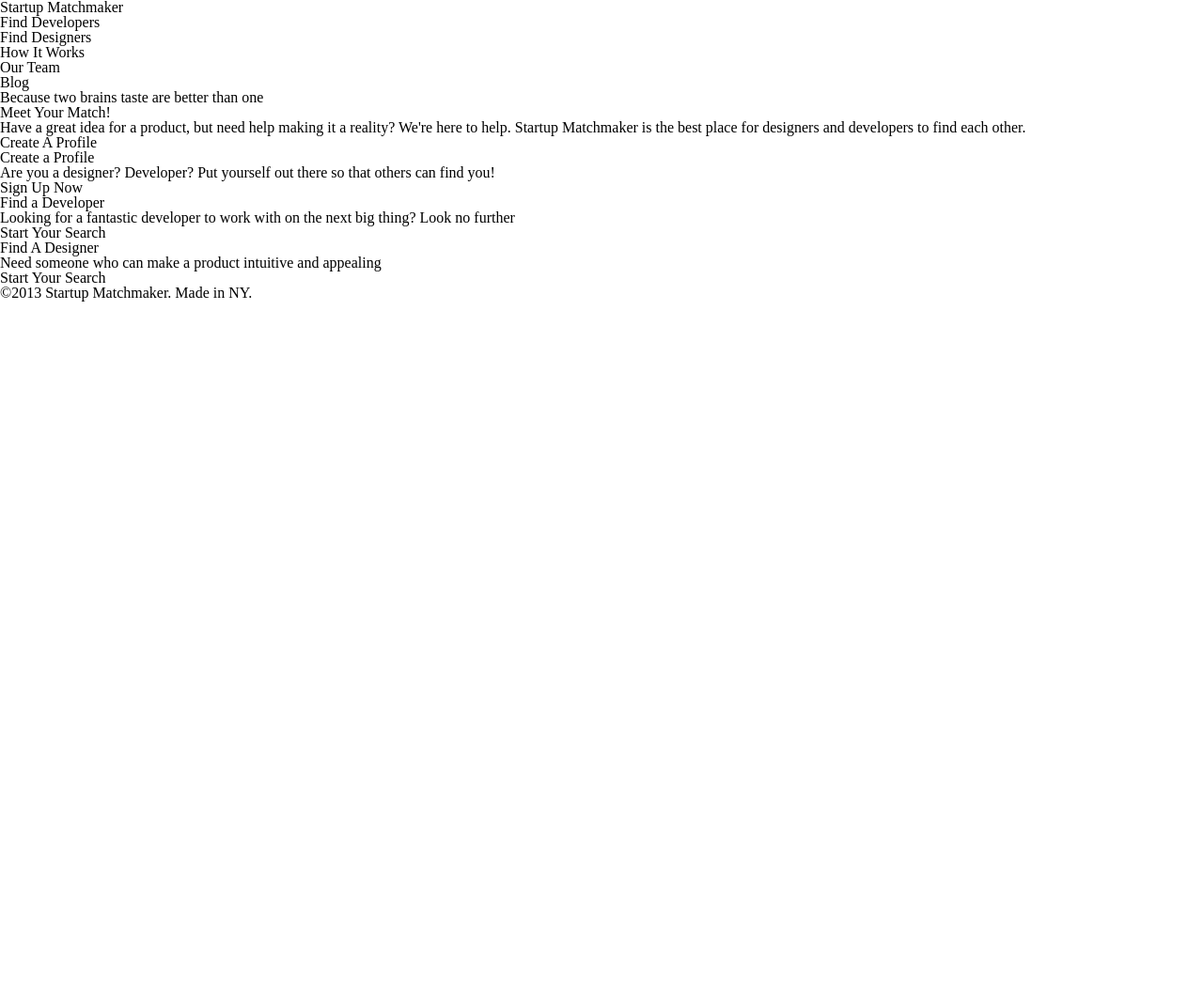
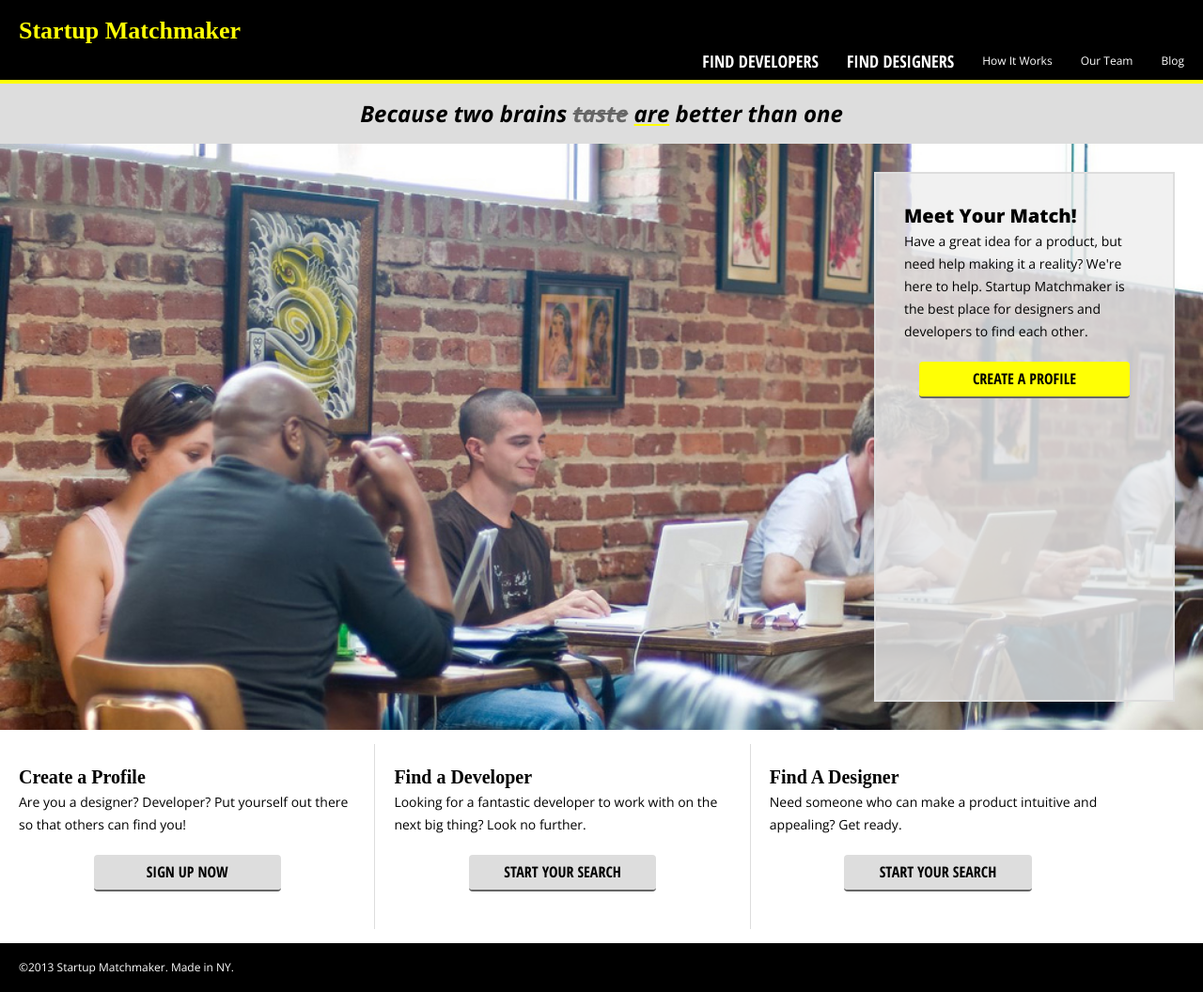
Before and after one commit to pachinkoqueen/fewd-homework-startup-matchmaker, a plain HTML site: page index.html in a window 1280 px wide. Shown: the whole page at 94% size. Before the commit the page ends 800 px from the top, so only its background shows below. Drawn offline with nearby package versions, Linux system fonts and the light colour scheme.

Commit message:
finished enough

```diff
--- a/index.html
+++ b/index.html
@@ -5,43 +5,57 @@
 	<title>Startup Matchmaker</title>
 	<link rel="stylesheet" type="text/css" href="styles/reset.css">
 	<link rel="stylesheet" type="text/css" href="styles/style.css">
+	<link href="https://fonts.googleapis.com/css?family=Open+Sans+Condensed:700|Open+Sans:400,700i,800" rel="stylesheet">
 </head>
+
 <body>
+
 	<header>
-		<h1>Startup Matchmaker</h1>
+		<div class="container clearfix">
+			<h1 class="logo">Startup Matchmaker</h1>
 			<nav>
-				<ul>
-					<li>Find Developers</li>
-					<li>Find Designers</li>
-					<li>How It Works</li>
-					<li>Our Team</li>
-					<li>Blog</li>
+				<ul class="clearfix">
+					<li><a href="#" class="emphasisitem">Find Developers</a></li>
+					<li><a href="#" class="emphasisitem">Find Designers</a></li>
+					<li><a href="#" class="regularitem">How It Works</a></li>
+					<li><a href="#" class="regularitem">Our Team</a></li>
+					<li><a href="#" class="regularitem">Blog</a></li>
 				</ul>
 			</nav>
+		</div>
 	</header>
 
-	<div>
-		<h2>Because two brains taste are better than one</h2>
+	<div class="tagline">
+		<h2 class="tagline">Because two brains <span class="strikeout">taste</span> <span class="emphasis">are</span> better than one</h2>
 	</div>
 
-	<div>
-		<h3>Meet Your Match!</h3>
-		<p>Have a great idea for a product, but need help making it a reality? We're here to help. Startup Matchmaker is the best place for designers and developers to find each other.</p>
-		<p>Create A Profile</p>
-	</div>
+	<main class="container clearfix">
+		<div class="mainctabox">
+			<h3 class="wtf">Meet Your Match!</h3>
+			<p class="wtf">Have a great idea for a product, but need help making it a reality? We're here to help. Startup Matchmaker is the best place for designers and developers to find each other.</p>
+			<p class="maincta"><a href="#" class="maincta">Create A Profile</a></p>
+		</div>
+	</main>
 
-	<div>
-		<h3>Create a Profile</h3>
-		<p>Are you a designer? Developer? Put yourself out there so that others can find you!</p>
-		<p>Sign Up Now</p>
+	<div class="container clearfix">
+		<div class="left">
+			<h3 class="bottomblox">Create a Profile</h3>
+			<p class="bottomblox">Are you a designer? Developer? Put yourself out there so that others can find you!</p>
+			<p class="secondarycta"><a href="#" class="secondarycta">Sign Up Now</a></p>
+		</div>
 
-		<h3>Find a Developer</h3>
-		<p>Looking for a fantastic developer to work with on the next big thing? Look no further</p>
-		<p>Start Your Search</p>
 
-		<h3>Find A Designer</h3>
-		<p>Need someone who can make a product intuitive and appealing</p>
-		<p>Start Your Search</p>
+		<div class="center hairline">
+			<h3 class="bottomblox">Find a Developer</h3>
+			<p class="bottomblox">Looking for a fantastic developer to work with on the next big thing? Look no further.</p>
+			<p class="secondarycta"><a href="#" class="secondarycta">Start Your Search</a></p>
+		</div>
+
+		<div class="right">
+			<h3 class="bottomblox">Find A Designer</h3>
+			<p class="bottomblox">Need someone who can make a product intuitive and appealing? Get ready.</p>
+			<p class="secondarycta"><a href="#" class="secondarycta">Start Your Search</a></p>
+		</div>
 	</div>
 
 	<footer>
--- a/styles/style.css
+++ b/styles/style.css
@@ -1 +1,181 @@
-style.css
+
+/*font-family: 'Open Sans', sans-serif;*/
+
+.clearfix:after {
+	content:'';
+	display: block;
+	clear: both;
+}
+
+a {
+	text-decoration: none;
+}
+
+/*body {
+	margin: 0 auto;
+}*/
+
+.container {
+	margin: 0 auto;
+	box-sizing: border-box;
+}
+
+
+header {
+	background-color: #000000;
+	border-bottom: solid 4px;
+	border-color: #ffff05;
+}
+
+h1.logo {
+	font-size: 26px;
+	font-weight: bolder;
+	color: #ffff05;
+	padding: 20px 0 0 20px;
+}
+
+nav {
+	float: right;
+}
+
+ul li {
+	float: left;
+	padding:10px 20px 10px 10px;
+}
+
+a.emphasisitem {
+	font-family: 'Open Sans Condensed', sans-serif;
+	font-size: 18px;
+	color: #ffffff;
+	font-weight: 700;
+	text-decoration: none;
+	text-transform: uppercase;
+}
+
+a.regularitem {
+	font-family: 'Open Sans', sans-serif;
+	font-size: 12px;
+	color: #ffffff;
+}
+
+.tagline {
+	background-color: #dddddd;
+	padding: 10px;
+	text-align: center;
+}
+
+h2.tagline {
+	font-family: 'Open Sans', sans-serif;
+	font-size: 24px;
+	font-weight: 700;
+	font-style: italic;
+}
+
+.strikeout {
+	color: #666666;
+	text-decoration: line-through;
+}
+
+
+.emphasis {
+	text-decoration: underline;
+	text-decoration-color: #ffff05;
+}
+
+main {
+	background-image: url(../images/coworking.jpg);
+	background-position: top center;
+	background-size: cover;
+}
+
+.mainctabox {
+	height: 500px;
+	width: 20%;
+	margin: 30px;
+	padding: 30px;
+	float: right;
+	background-color: rgba(238, 238, 238, 0.8);
+	border: solid 2px #dddddd;
+}
+
+h3.wtf {
+	font-family: 'Open Sans', sans-serif;
+	font-size: 20px;
+	font-weight: bold;
+	line-height: 30px;
+}
+
+p.wtf {
+	font-family: 'Open Sans', sans-serif;
+	font-size: 14px;
+	line-height: 24px;
+}
+
+p.maincta {
+	width: 80%;
+	padding: 10px;
+	margin: 20px auto;
+	text-align: center;
+	background-color: #ffff05;
+	border-radius: 4px;
+	border-bottom: solid 2px #666666;
+}
+
+a.maincta {
+	font-family: 'Open Sans Condensed', sans-serif;
+	color: #000000;
+	font-weight: 700;
+	text-decoration: none;
+	text-transform: uppercase;
+}
+
+
+.left, .center, .right {
+	width: 28%;
+	margin: 15px 0px 15px 0px;
+	padding: 20px;
+	float: left;
+}
+
+h3.bottomblox {
+	font-size: 20px;
+	font-weight: bold;
+	line-height: 30px;
+}
+
+p.bottomblox {
+	font-family: 'Open Sans', sans-serif;
+	font-size: 14px;
+	line-height: 24px;
+}
+
+.hairline {
+	border-left: 1px solid #dddddd;
+	border-right: 1px solid #dddddd;
+}
+
+p.secondarycta {
+	width: 50%;
+	padding: 10px;
+	margin: 20px auto;
+	text-align: center;
+	background-color: #dddddd;
+	border-radius: 4px;
+	border-bottom: solid 2px #666666;
+}
+
+a.secondarycta {
+	font-family: 'Open Sans Condensed', sans-serif;
+	color: #000000;
+	font-weight: 700;
+	text-decoration: none;
+	text-transform: uppercase;
+}
+
+footer {
+	padding: 20px;
+	background-color: #000000;
+	font-family: 'Open Sans', sans-serif;
+	font-size: 12px;
+	color: #ffffff;
+}
```
